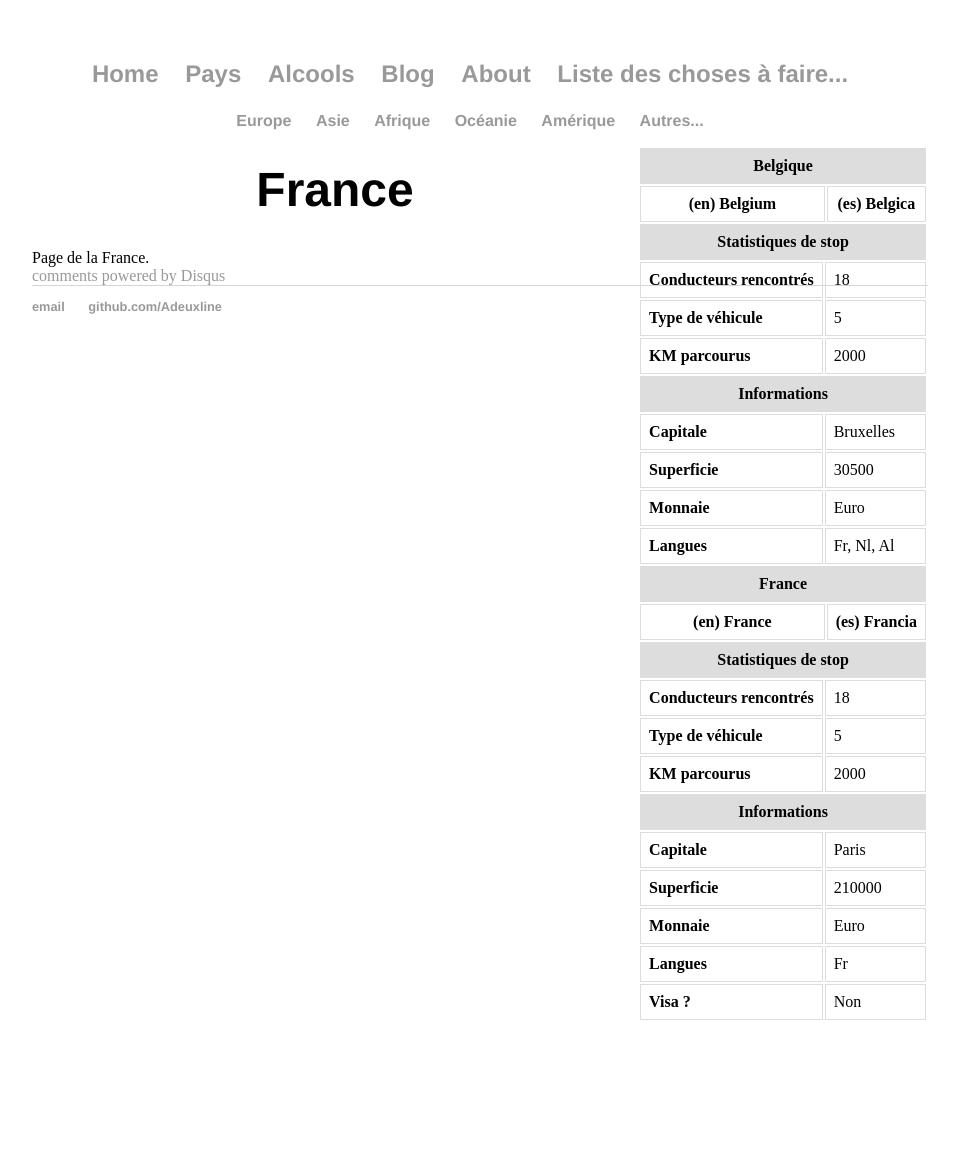
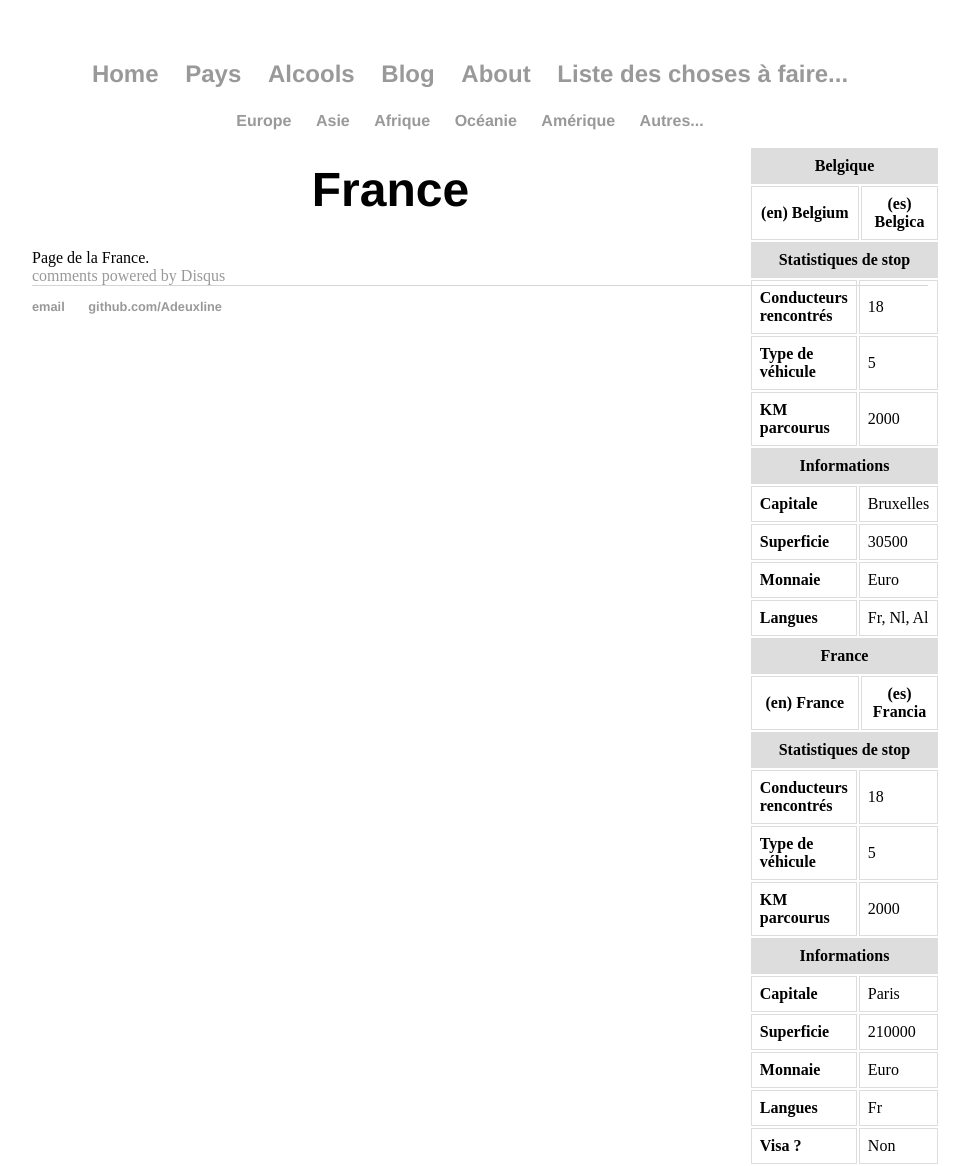
Before and after one commit to rlabe/adeuxline.github.io, a Jekyll site: the page built from _countries/france.html, in a window 1280 px wide. Shown: the whole page, without its empty margins (160-1129 px from the left). Built offline with Jekyll 4.4.1, drawn with Linux system fonts in a browser that asks for light colours; comment, search, counter and statistics services are not loaded; before the commit the page ends 1022 px from its top, so only the background shows below that.

Commit message:
Update info_country.html

```diff
--- a/_includes/info_country.html
+++ b/_includes/info_country.html
@@ -1,4 +1,4 @@
- <div class="country" style=float:right>
+ <div class="country" style="float:right; width:20%;">
     <table>
         {% for country in site.countries %}
         <tr>
```
